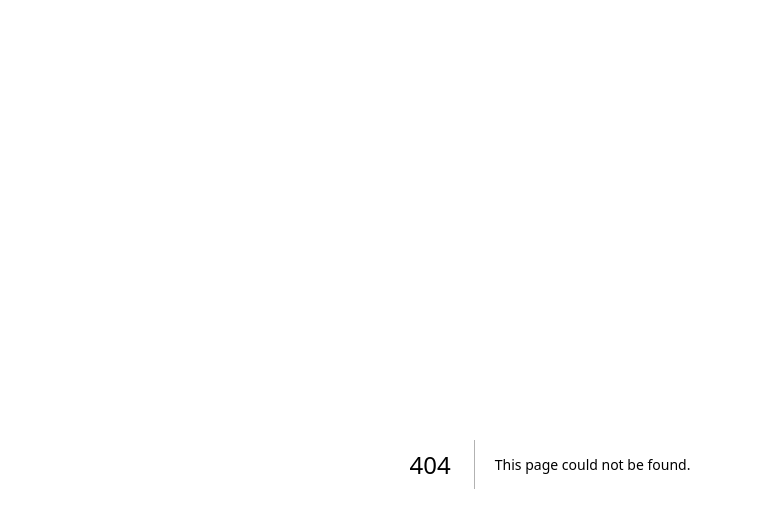
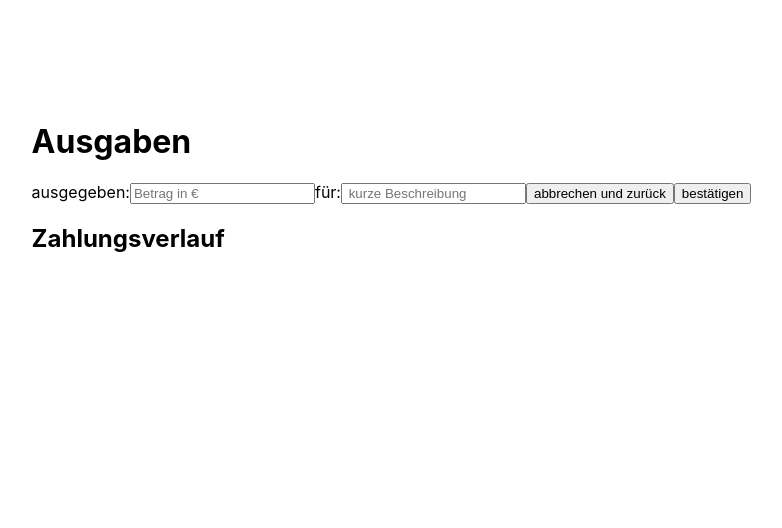
Before and after one commit to JohannaHopp/capstone-project, a Next.js app: page /moneyspending in a window 1280 px wide. Before the commit this address had no page. Shown: the top 528 px of the page, without its empty margins (90-872 px from the left). Built offline with nearby package versions, Linux system fonts and the light colour scheme.

Commit message:
add userouting to new page

```diff
--- /dev/null
+++ b/pages/moneyspending.js
@@ -0,0 +1,36 @@
+import styled from "styled-components";
+import { useRouter } from "next/router";
+
+export default function () {
+  const router = useRouter();
+  return (
+    <main>
+      <header>
+        <h1>Ausgaben</h1>
+      </header>
+      <form>
+        <label htmlFor="spending">ausgegeben:</label>
+        <input
+          type="number"
+          step="0.01"
+          id="spending"
+          name="spending"
+          placeholder="Betrag in €"
+          required
+        />
+        <label htmlFor="spendFor">für:</label>
+        <input
+          type="text"
+          id="spendFor"
+          name="spendFor"
+          placeholder=" kurze Beschreibung"
+          maxLength={30}
+          required
+        />
+        <button onClick={() => router.push("./overview")}>abbrechen und zurück</button>
+        <button type="submit">bestätigen</button>
+      </form>
+      <h2>Zahlungsverlauf</h2>
+    </main>
+  );
+}
--- a/pages/overview.js
+++ b/pages/overview.js
@@ -1,6 +1,8 @@
 import styled from "styled-components";
+import { useRouter } from "next/router";
 
 export default function Overview({ bankAccount }) {
+  const router = useRouter();
   return (
     <main>
       <StyledHeader>
@@ -8,12 +10,13 @@ export default function Overview({ bankAccount }) {
       </StyledHeader>
       <StyledParagraph>dein Kontostand beträgt zur Zeit:</StyledParagraph>
       <StyledDiv>{bankAccount.kontostand}€</StyledDiv>
+      <button onClick={() => router.push("/moneyspending")}>-</button>
     </main>
   );
 }
 
 const StyledHeader = styled.header`
-  padding-bottom: 4%;
+  padding-bottom: 3%;
   margin: 0%;
   border-bottom: 2px solid black;
 `;
```
